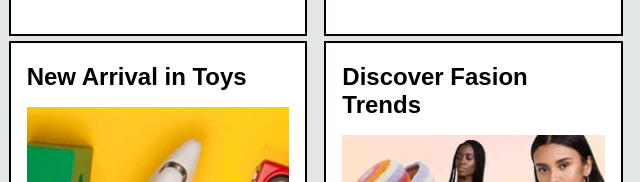
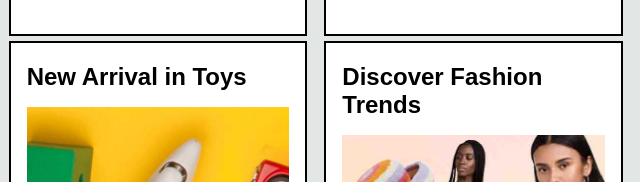
Before and after one commit to AMITPATTANAYAK/amazon-clone, a plain HTML site: page index.html in a window 1280 px wide. Shown: the part 858-1040 px from the top of the page, 640-1280 px from the left. Drawn offline with Linux system fonts and the light colour scheme.

Commit message:
Update index.html

```diff
--- a/index.html
+++ b/index.html
@@ -120,7 +120,7 @@
 </div>
 </div>
   <div class="box"><div class="box-content">
-    <h2>Discover Fasion Trends</h2>
+    <h2>Discover Fashion Trends</h2>
 <div class="box-img" style="background-image: url('box8_image.jpg');"></div>
 <p>See more</p>
 </div>
```
